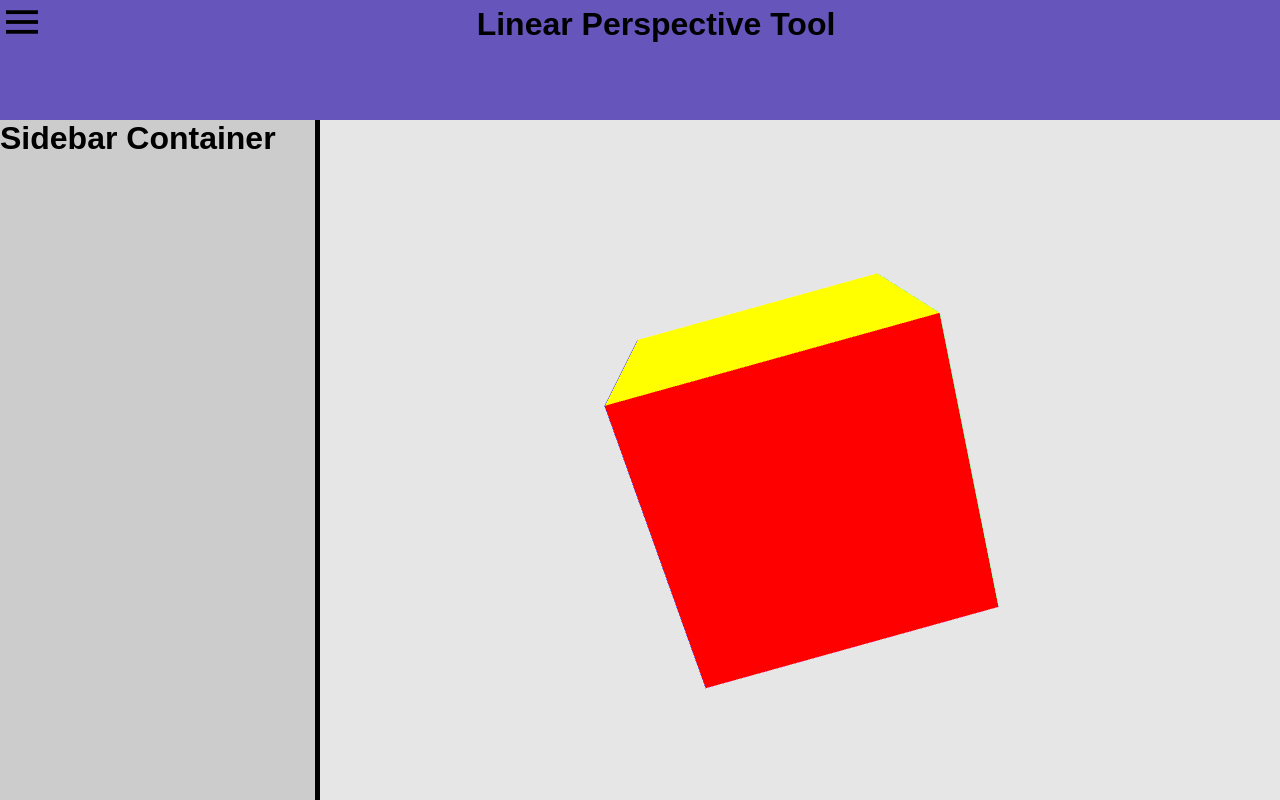
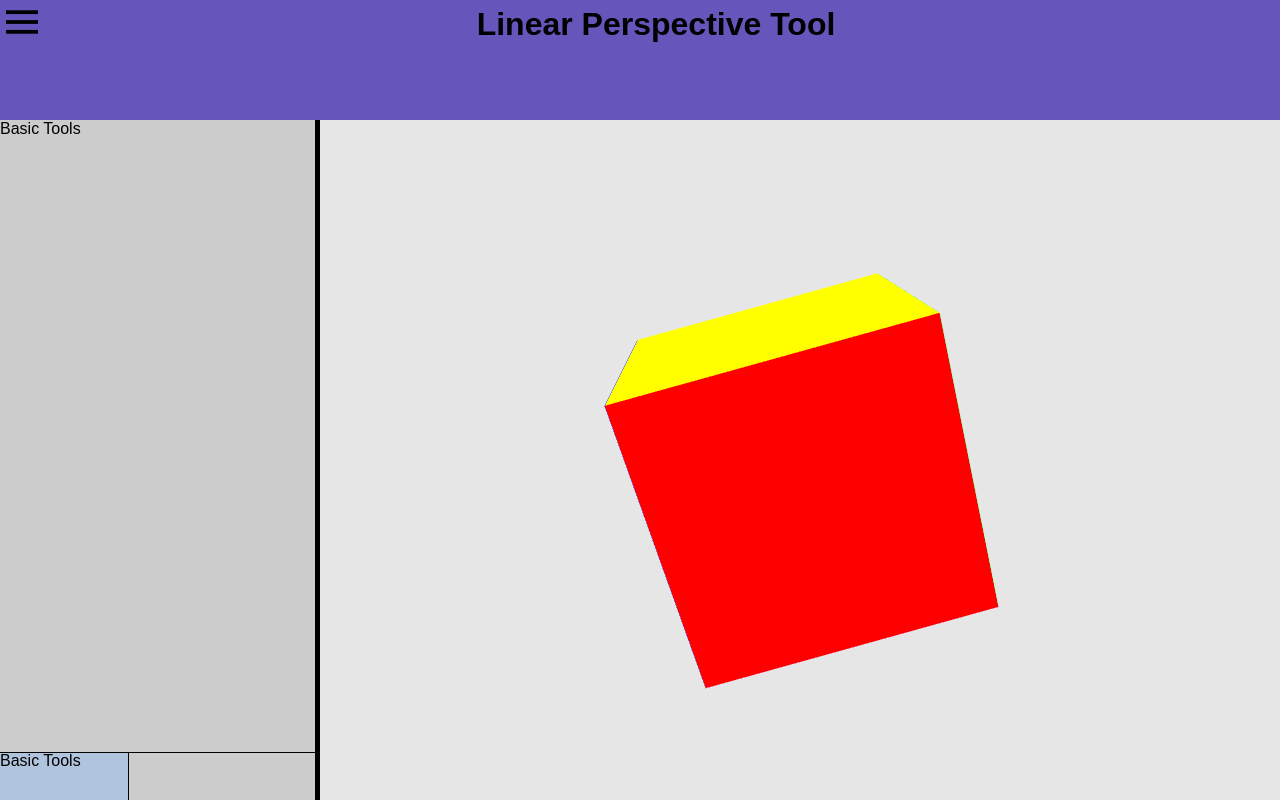
Before and after one commit to kkerchmar/LinearPerspectiveTool, a React app: page / in a window 1280 px wide. Built offline with nearby package versions, Linux system fonts and the light colour scheme.

Commit message:
Implement tab control and integrate into main page component as sidebar content

```diff
--- a/src/modules/main/Main.tsx
+++ b/src/modules/main/Main.tsx
@@ -5,6 +5,7 @@ import { ReactComponent as Close } from './close.svg';
 import React, { FunctionComponent, MouseEvent } from 'react';
 
 import Menu from '../menu/Menu';
+import TabControl, { ITab } from '../tabcontrol/TabControl';
 import WebGLCanvas from '../webglcanvas/WebGLCanvas';
 
 import useCube from '../hooks/useCube';
@@ -33,6 +34,13 @@ const Main: FunctionComponent<IMainProps> = (props: IMainProps) => {
 
     useCube(contextRef);
 
+    const tabs: ITab[] = [
+        {
+            header: 'Basic Tools',
+            content: <>Basic Tools</>
+        }
+    ];
+
     return (
         <div className="container">
             <Menu isOpen={isMenuOpen}>
@@ -55,7 +63,7 @@ const Main: FunctionComponent<IMainProps> = (props: IMainProps) => {
                                 <h1>Linear Perspective Tool</h1>
                             </header>
                             <div className="sidebar-container">
-                                <h1>Sidebar Container</h1>
+                                <TabControl selectedTabIndex={0} tabs={tabs}/>
                             </div>
                             <div className="renderer-container">
                                 <WebGLCanvas contextRef={contextRef} />
--- /dev/null
+++ b/src/modules/tabcontrol/TabControl.tsx
@@ -0,0 +1,48 @@
+import './tabcontrol.scss';
+
+import React, { FunctionComponent, ReactElement, MouseEvent } from 'react';
+
+export interface ITab {
+    header: string,
+    content: ReactElement
+}
+
+export interface ITabControlProps {
+    selectedTabIndex: number,
+    tabs: ITab[]
+}
+
+const TabControl: FunctionComponent<ITabControlProps> = props => {
+    const [selectedTabIndex, setSelectedTabIndex] = React.useState<number>(props.selectedTabIndex);
+
+    function onTabClick(event: MouseEvent, tabIndex: number) {
+        event.preventDefault();
+        setSelectedTabIndex(tabIndex);
+    }
+
+    const tabs = props.tabs.map((tab, index) => {
+        let selected = '';
+        if (index === selectedTabIndex) {
+            selected = ' selected';
+        }
+
+        return (
+            <div className={"tab" + selected} key={index} onClick={(event) => onTabClick(event, index)}>
+                <span>{tab.header}</span>
+            </div>
+        );
+    });
+
+    return (
+        <div className="tabcontrol container">
+            <div className="content container">
+                {props.tabs[selectedTabIndex].content}
+            </div>
+            <div className="tabs">
+                {tabs}
+            </div>
+        </div>
+    );
+};
+
+export default TabControl;
--- /dev/null
+++ b/src/modules/tabcontrol/tabcontrol.scss
@@ -0,0 +1,39 @@
+.tabcontrol {
+    display: grid;
+    grid-template-columns: 1fr;
+    grid-template-rows: 1fr 3em;
+
+    .content {
+        grid-row: 1;
+        grid-column: 1;
+        border-bottom: 1px solid black;
+    }
+
+    .tabs {
+        grid-row: 2;
+        grid-column: 1;
+
+        display: flex;
+        flex-flow: row;
+        flex-direction: row;
+
+        .tab {
+            width: 0px;
+            max-width: 8em;
+            flex-grow: 1;
+            border-right: 1px solid black;
+        }
+
+        .tab:hover {
+            background-color: lightsteelblue;
+        }
+
+        .tab:active {
+            background-color: lightslategray;
+        }
+
+        .tab.selected {
+            background-color: lightsteelblue;
+        }
+    }
+}
```
